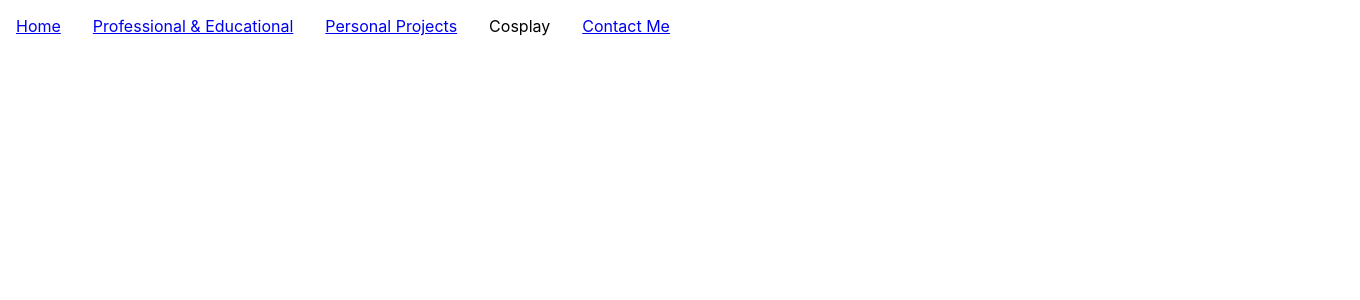
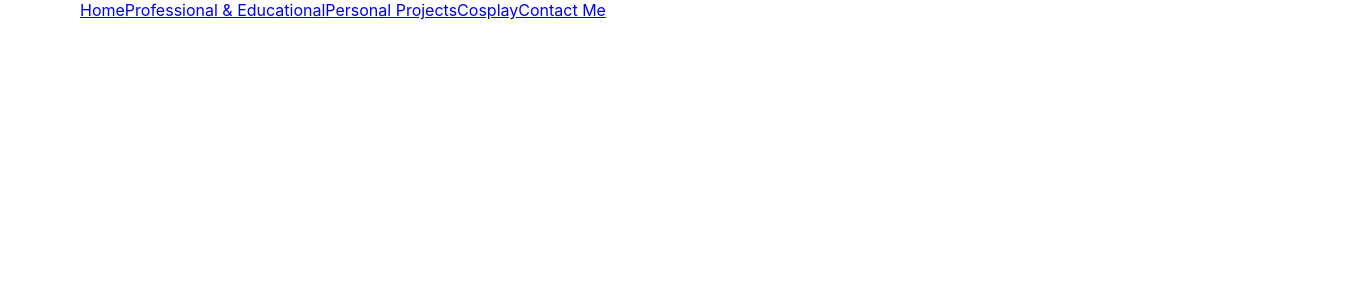
Before and after one commit to frankienakama/sarafrandsen-dotcom, a React app: page /#/cosplay in a window 1280 px wide. Before the commit this address led to /#/home. Shown: the top 300 px of the page, 1360 px wide, since content can reach past the window. Built offline with nearby package versions, Linux system fonts and the light colour scheme.

Commit message:
Begin CSS styling for header nav current page

```diff
--- a/src/components/header/Header.css
+++ b/src/components/header/Header.css
@@ -1,22 +1,18 @@
 ul {
     list-style-type: none;
     margin: 0;
-    padding: 0;
+    padding-left: 5rem;
     overflow: hidden;
+    width: 100%;
+    /* background: #0069ed; */
 }
 
+
 li {
-    float: left;
-    display: block;
-    text-align: center;
-    padding: 16px;
-    text-decoration: none;
+    display: inline-block;
 }
 
-.comingSoon {
-    color: white;
+.rightNav {
+    position: fixed;
+    right: 5rem;
 }
-
-.currentPage {
-    background-color: blueviolet;
-}
--- a/src/components/header/Header.js
+++ b/src/components/header/Header.js
@@ -1,5 +1,4 @@
 import React, { Component } from 'react';
-import classNames from "classnames";
 import HeaderNav from "../headerNav/HeaderNav";
 import copy from "./header.json";
 import styles from "./Header.css";
@@ -28,14 +27,8 @@
             });
         }
 
-        const classes = classNames(
-            {
-                [styles.comingSoon]: this.state.isActive
-            }
-        )
-
         return (
-            <section className={classes}>
+            <section>
                 <ul>
                     <li>
                         <HeaderNav
@@ -59,16 +52,12 @@
                         onMouseEnter={handleOnMouseEnter}
                         onMouseLeave={handleOnMouseLeave}
                     >
-                        <span>
-                            {this.state.isActive ? copy.comingSoon : copy.cosplay}
-                        </span>
-                        {/* TODO:
                         <HeaderNav
                             linkTo={"/cosplay"}
-                            copy={copy.cosplay}
-                        /> */}
+                            copy={this.state.isActive ? copy.comingSoon : copy.cosplay}
+                        />
                     </li>
-                    <li>
+                    <li className={styles.rightNav}>
                         <HeaderNav
                             linkTo={"/contact"}
                             copy={copy.contact}
--- a/src/components/headerNav/HeaderNav.css
+++ b/src/components/headerNav/HeaderNav.css
@@ -1,3 +1,19 @@
-.currentPage {
-    background-color: blue;
+a.nav {
+    display: block;
+    text-align: center;
+    padding: 1rem 2rem;
+    text-decoration: none;
+    background: white;
+    transition: background 250ms ease-in-out,
+                transform 150ms ease;
+    -webkit-appearance: none;
+    -moz-appearance: none;
 }
+
+a.nav:hover {
+    color: red;
+}
+
+a.currentPage {
+    background: blue;
+}
--- a/src/components/headerNav/HeaderNav.js
+++ b/src/components/headerNav/HeaderNav.js
@@ -14,6 +14,7 @@
         } = this.props;
 
         const classes = classNames(
+            styles.nav,
             {
                 [styles.currentPage]: window.location.href.includes(linkTo)
             }
@@ -21,9 +22,7 @@
 
         return (
             <NavLink to={linkTo} className={classes}>
-                <span>
-                    {copy}
-                </span>
+                {copy}
             </NavLink>
         )
     }
```
